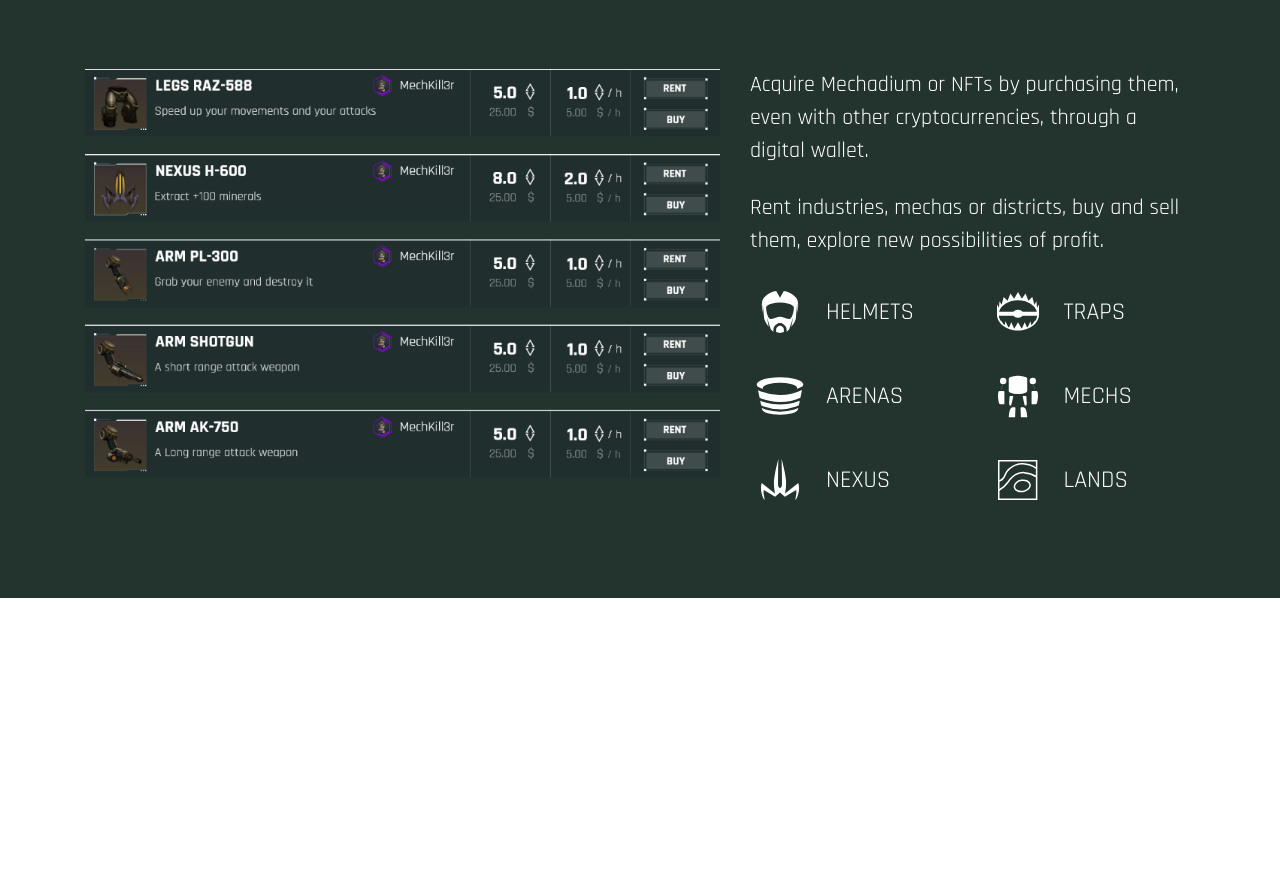
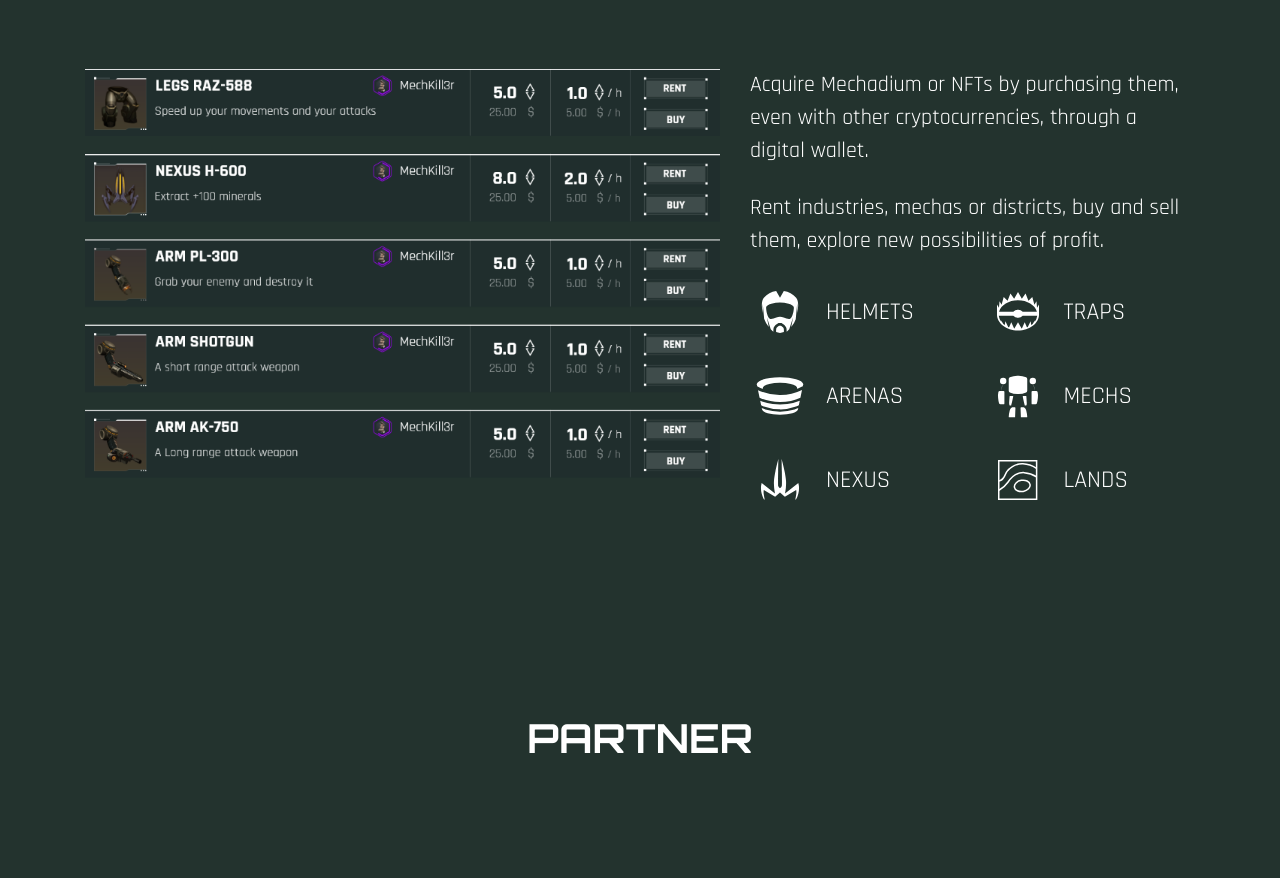
Before and after one commit to kromin-agency/metcha-landing, a Gatsby site: page / in a window 1280 px wide. Shown: the part 8420-9298 px from the top of the page. Before the commit the page ends 9018 px from the top, so only its background shows below. Built offline with nearby package versions, Linux system fonts and the light colour scheme; Gatsby itself is replaced by a stand-in of ours.

Commit message:
partner section

```diff
--- /dev/null
+++ b/src/components/PartnerSection/index.js
@@ -0,0 +1,22 @@
+import React from "react"
+import * as classes from './partnerSection.module.scss'
+import {sections} from "../../helpers/constants"
+
+const PartnerSection = () => {
+    return (
+        <div
+            id={sections.PARTNERS}
+            className={classes.partnerSection}
+        >
+            <div className="container">
+                <div className="row">
+                    <div className="col-12">
+                        <h3>Partner</h3>
+                    </div>
+                </div>
+            </div>
+        </div>
+    )
+}
+
+export default PartnerSection
--- /dev/null
+++ b/src/components/PartnerSection/partnerSection.module.scss
@@ -0,0 +1,5 @@
+.partnerSection {
+  background: #23332E;
+  padding: 120px 0;
+  text-align: center;
+}
--- a/src/pages/index.js
+++ b/src/pages/index.js
@@ -15,6 +15,7 @@ import ArenasSection from "../components/ArenasSection"
 import EarnSection from "../components/EarnSection"
 import ExperiencesSection from "../components/ExperiencesSection"
 import NftSection from "../components/NftSection"
+import PartnerSection from "../components/PartnerSection"
 
 const SECTIONS = [
     {id: `#${sections.START}`, label: 'Start'},
@@ -51,6 +52,7 @@ const IndexPage = () => (
         <EarnSection/>
         <ExperiencesSection/>
         <NftSection/>
+        <PartnerSection/>
     </Layout>
 )
 
```
